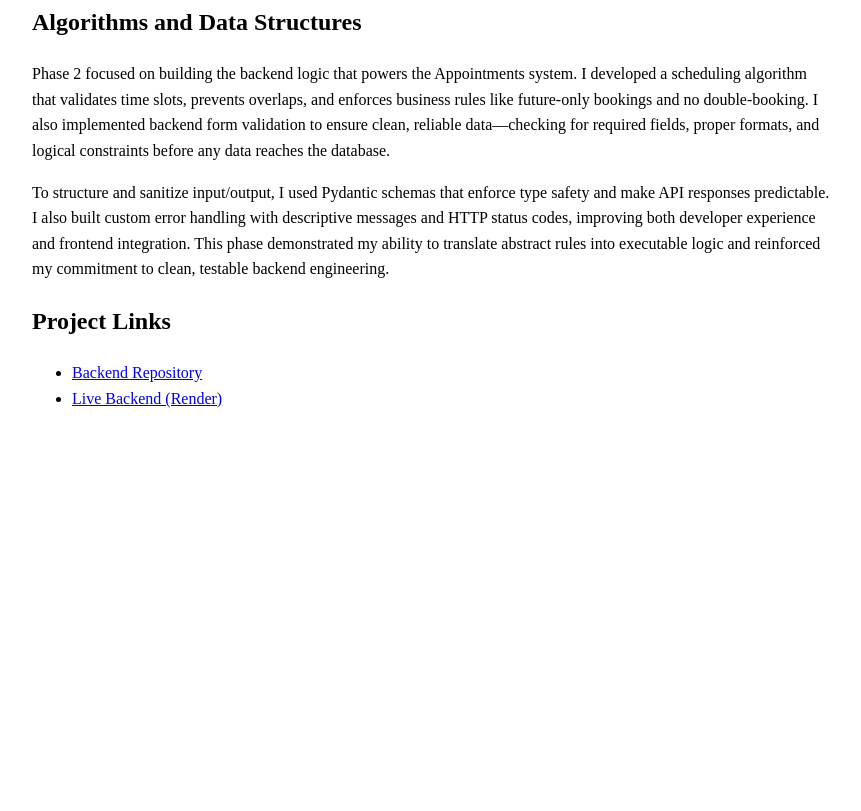
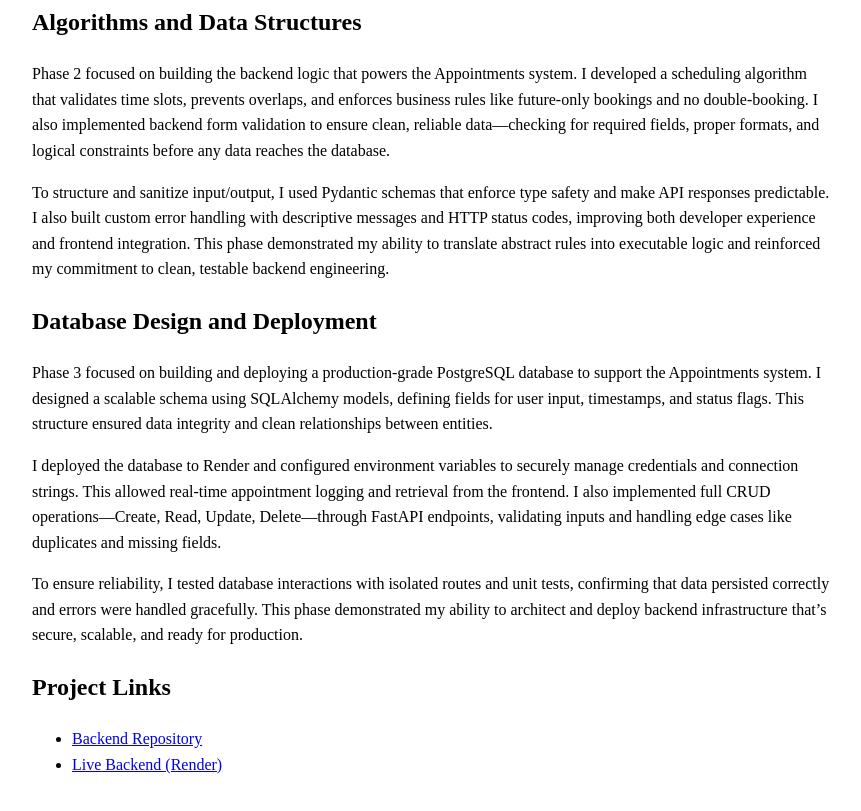
Before and after one commit to CameronKinney23/appointment-backend, a plain HTML site: page index.html in a window 1280 px wide. Shown: the part 622-1433 px from the top of the page, without its empty margins (208-1069 px from the left). Before the commit the page ends 1069 px from the top, so only its background shows below. Drawn offline with Linux system fonts and the light colour scheme.

Commit message:
Update index.html
competed text summaries of my capstone phases

```diff
--- a/index.html
+++ b/index.html
@@ -23,6 +23,13 @@
 
   <p>To structure and sanitize input/output, I used Pydantic schemas that enforce type safety and make API responses predictable. I also built custom error handling with descriptive messages and HTTP status codes, improving both developer experience and frontend integration. This phase demonstrated my ability to translate abstract rules into executable logic and reinforced my commitment to clean, testable backend engineering.</p>
 
+  <h2>Database Design and Deployment</h2>
+  <p>Phase 3 focused on building and deploying a production-grade PostgreSQL database to support the Appointments system. I designed a scalable schema using SQLAlchemy models, defining fields for user input, timestamps, and status flags. This structure ensured data integrity and clean relationships between entities.</p>
+
+  <p>I deployed the database to Render and configured environment variables to securely manage credentials and connection strings. This allowed real-time appointment logging and retrieval from the frontend. I also implemented full CRUD operations—Create, Read, Update, Delete—through FastAPI endpoints, validating inputs and handling edge cases like duplicates and missing fields.</p>
+
+  <p>To ensure reliability, I tested database interactions with isolated routes and unit tests, confirming that data persisted correctly and errors were handled gracefully. This phase demonstrated my ability to architect and deploy backend infrastructure that’s secure, scalable, and ready for production.</p>
+
   <h2>Project Links</h2>
   <ul>
     <li><a href="https://github.com/CameraXApp/appointment-backend" target="_blank">Backend Repository</a></li>
```
